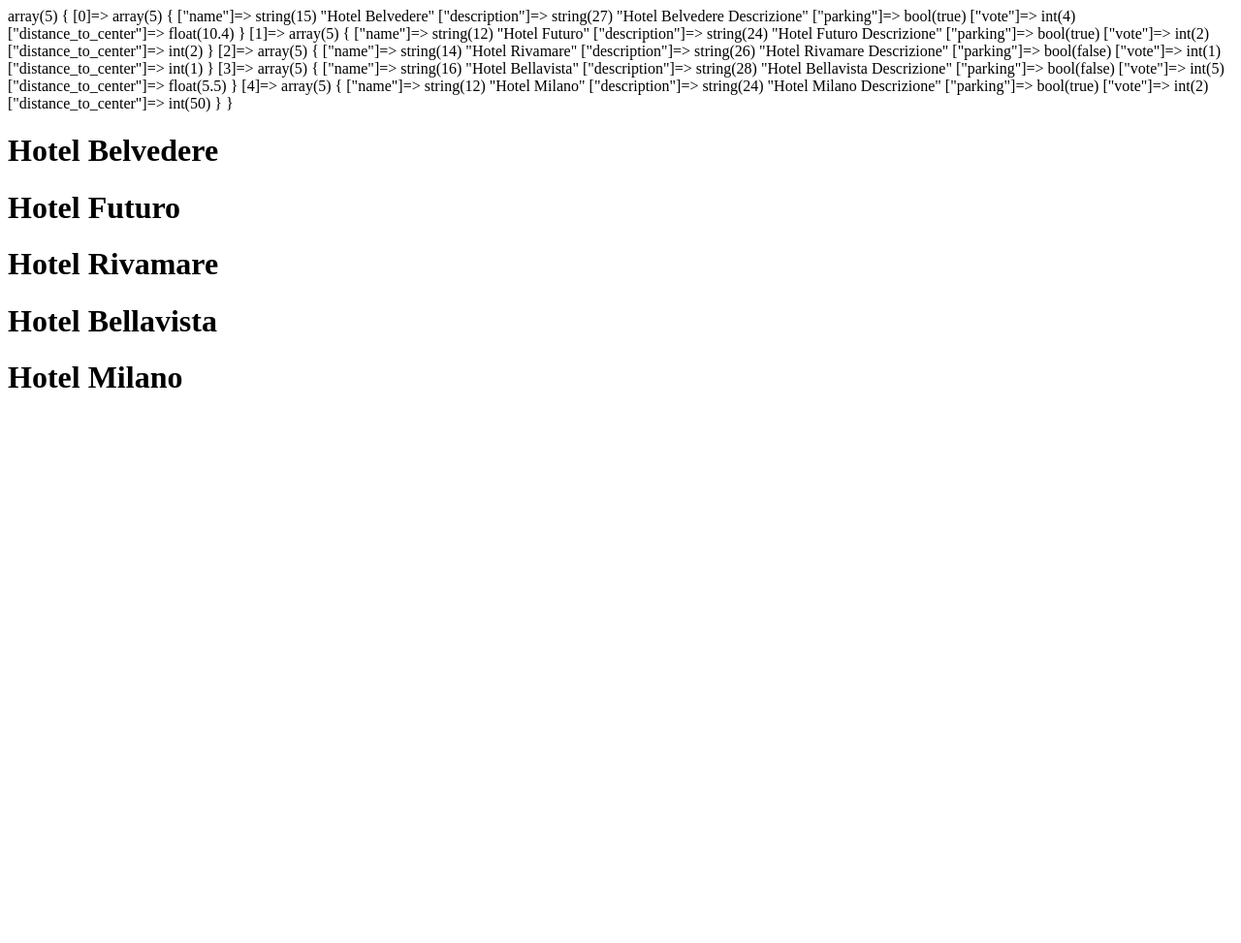
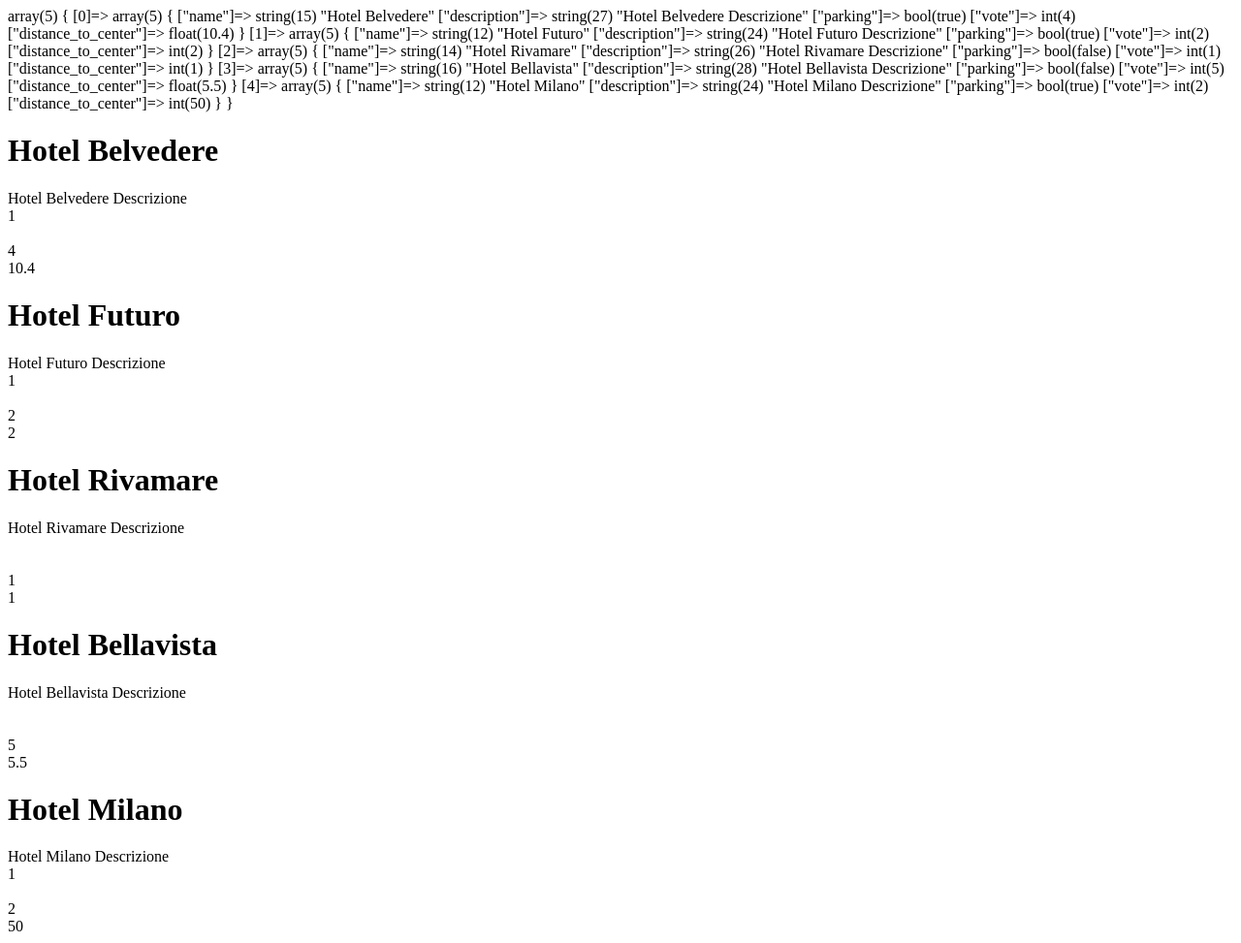
Before and after one commit to carmelocammalleri/php-hotel, a PHP site: page / in a window 1280 px wide. Shown: the whole page at 97% size. Before the commit the page ends 400 px from the top, so only its background shows below. Run offline with PHP 8.4, Linux system fonts and the light colour scheme.

Commit message:
[edit]: first structure card hotel

```diff
--- a/index.php
+++ b/index.php
@@ -57,6 +57,10 @@ $hotels = [
   <div>
     <?php foreach($hotels as $hotel): ?>
     <h1><?php echo $hotel["name"]; ?></h1>
+    <span><?php echo $hotel["description"]; ?></span> <br>
+    <span><?php echo $hotel["parking"]; ?></span> <br> <br>
+    <span><?php echo $hotel["vote"]; ?></span> <br>
+    <span><?php echo $hotel["distance_to_center"]; ?></span>
 
     <?php endforeach?>
   </div>
```
